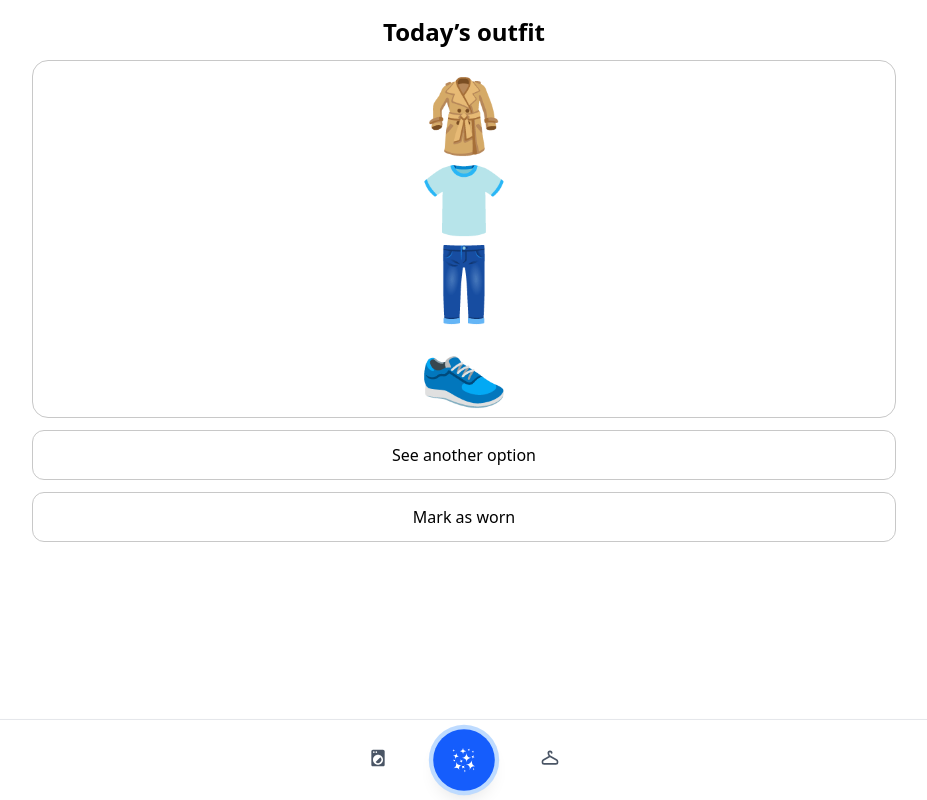
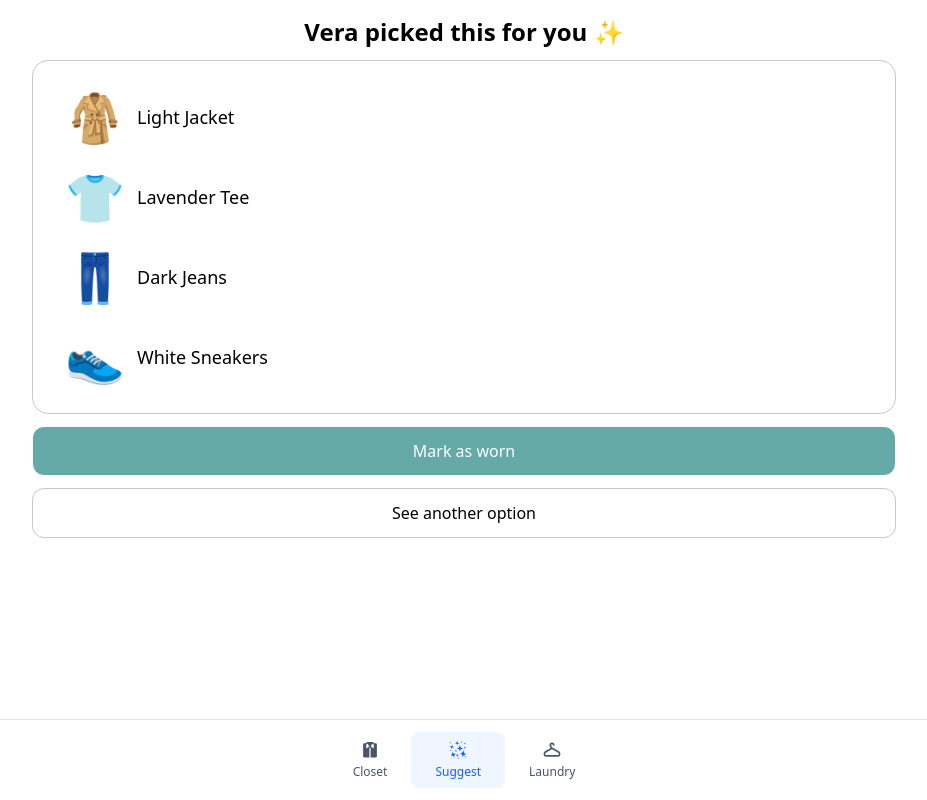
Before and after one commit to arnaudober/vera-personal-stylist, a React (Vite) app: page / in a window 1280 px wide. Shown: the whole page, without its empty margins (176-1103 px from the left). Built offline with nearby package versions, Linux system fonts and the light colour scheme; no server answers.

Commit message:
Enhanced UI and functionality: added category filtering on the closet page, improved outfit suggestion layout, refined styles, and updated Navbar structure.

```diff
--- a/src/App.css
+++ b/src/App.css
@@ -1,16 +1,14 @@
 :root {
-  --color-primary: #cec9e4;   /* primary */
-  --color-secondary: #f6ecd7; /* secondary */
-  --color-tertiary: #c8c8c8;  /* third (borders, subtle lines) */
-  --color-accent: #65aaa7;    /* accent (cta/buttons) */
+  --color-primary: #cec9e4;
+  --color-secondary: #f6ecd7;
+  --color-tertiary: #c8c8c8;
+  --color-accent: #65aaa7;
 }
 
-/* Panels / cards */
 .card {
   border-color: var(--color-tertiary);
 }
 
-/* Primary action button */
 .btn-accent {
   background-color: var(--color-accent);
   color: #ffffff;
@@ -23,29 +21,22 @@
   filter: brightness(0.9);
 }
 
-/* Secondary/ghost button */
 .btn-ghost {
   background-color: transparent;
   border-color: var(--color-tertiary);
   transition: background-color 120ms ease-in-out, color 120ms ease-in-out;
 }
-.btn-ghost:hover {
-  background-color: var(--color-secondary);
-}
 
-/* Muted text */
 .text-muted {
   color: #555555;
 }
 
-/* Pills */
 .pill {
   border-color: var(--color-tertiary);
   color: #555555;
   background: transparent;
 }
 
-/* Tailwind ring color integration for primary */
 .ring-primary {
   --tw-ring-color: var(--color-primary);
 }
--- a/src/components/navbar.tsx
+++ b/src/components/navbar.tsx
@@ -2,8 +2,8 @@ import {Link} from "react-router-dom";
 import {useState} from "react";
 import {TbHanger} from "react-icons/tb";
 import {GiSparkles} from "react-icons/gi";
-import { MdLocalLaundryService } from "react-icons/md";
-import { FaCheck } from "react-icons/fa";
+import {FaCheck} from "react-icons/fa";
+import {PiShirtFoldedFill} from "react-icons/pi";
 
 
 interface NavbarProps {
@@ -16,6 +16,26 @@ export default function Navbar({active, onLaundryDone}: NavbarProps) {
 
     return (<nav className="fixed bottom-0 left-0 right-0 bg-white border-t border-gray-200 px-4 py-3 shadow-lg">
         <div className="flex items-center justify-center max-w-sm mx-auto">
+            <Link
+                to="/closet"
+                className={`flex flex-col items-center justify-center px-6 py-2 rounded-lg transition-colors ${active === "closet" ? "text-blue-600 bg-blue-50" : "text-gray-600 hover:text-gray-900 hover:bg-gray-50"}`}
+                aria-current={active === "closet" ? "page" : undefined}
+                aria-label="Open closet page"
+            >
+                <div className="text-xl mb-1"><PiShirtFoldedFill className="text-xl"/></div>
+                <span className="text-xs font-medium">Closet</span>
+            </Link>
+
+            <Link
+                to="/"
+                className={`flex flex-col items-center justify-center px-6 py-2 rounded-lg transition-colors ${active === "home" ? "text-blue-600 bg-blue-50" : "text-gray-600 hover:text-gray-900 hover:bg-gray-50"}`}
+                aria-current={active === "home" ? "page" : undefined}
+                aria-label="Open home page - Today's outfit suggestions"
+            >
+                <div className="text-xl mb-1"><GiSparkles className="text-xl"/></div>
+                <span className="text-xs font-medium">Suggest</span>
+            </Link>
+
             <button
                 onClick={() => {
                     onLaundryDone();
@@ -27,27 +47,10 @@ export default function Navbar({active, onLaundryDone}: NavbarProps) {
                 title="Mark all worn items as clean"
             >
                 <div className="text-xl mb-1">
-                    {laundryJustDone ? <FaCheck className="text-xl"/> : <MdLocalLaundryService className="text-xl"/>}
+                    {laundryJustDone ? <FaCheck className="text-xl"/> : <TbHanger className="text-xl"/>}
                 </div>
+                <span className="text-xs font-medium">Laundry</span>
             </button>
-
-            <Link
-                to="/"
-                className={`flex justify-center items-center mx-6 w-14 h-14 rounded-full shadow-lg transition-all ${active === "home" ? "bg-blue-600 text-white ring-4 ring-blue-200 scale-110" : "bg-blue-600 text-white hover:bg-blue-700 hover:shadow-xl"}`}
-                aria-current={active === "home" ? "page" : undefined}
-                aria-label="Open home page - Today's outfit suggestions"
-            >
-                <GiSparkles className="text-2xl"/>
-            </Link>
-
-            <Link
-                to="/closet"
-                className={`flex flex-col items-center justify-center px-6 py-2 rounded-lg transition-colors ${active === "closet" ? "text-blue-600 bg-blue-50" : "text-gray-600 hover:text-gray-900 hover:bg-gray-50"}`}
-                aria-current={active === "closet" ? "page" : undefined}
-                aria-label="Open closet page"
-            >
-                <div className="text-xl mb-1"><TbHanger className="text-xl"/></div>
-            </Link>
         </div>
     </nav>);
 }
--- a/src/model.ts
+++ b/src/model.ts
@@ -17,3 +17,11 @@ export type Outfit = {
     outerwear?: ClothingItem;
     accessory?: ClothingItem;
 };
+
+export const categories: { value: Category; label: string; }[] = [
+    { value: 'top', label: 'Tops' },
+    { value: 'bottom', label: 'Bottoms' },
+    { value: 'footwear', label: 'Footwear' },
+    { value: 'outerwear', label: 'Outerwear' },
+    { value: 'accessory', label: 'Accessories' }
+];
--- a/src/pages/closet.tsx
+++ b/src/pages/closet.tsx
@@ -1,21 +1,74 @@
+import {useState} from "react";
 import {useCloset} from "../hooks/useCloset.ts";
 import {ClothingCard} from "../components/clothing-card";
 import Navbar from "../components/navbar.tsx";
+import {categories, type Category} from "../model.ts";
 
 export default function Closet() {
     const {items, toggleClean, markLaundryDone} = useCloset();
+    const [selectedCategory, setSelectedCategory] = useState<Category | null>(null);
+
+    const filteredItems = selectedCategory === null
+        ? items
+        : items.filter(item => item.category === selectedCategory);
+
+    const selectCategory = (category: Category) => {
+        setSelectedCategory(prev => prev === category ? null : category);
+    };
 
     return (
-        <div className="mx-auto max-w-4xl p-4 pb-24">
+        <>
+            <div className="mx-auto max-w-4xl p-4 pb-0">
                 <div className="mb-3">
                     <h2 className="text-2xl font-semibold text-center">Your closet</h2>
                 </div>
+            </div>
 
-            {/* TODO: Add a filter bar for categories */}
+            <div className="pl-4">
+                <div
+                    className="overflow-x-auto"
+                    style={{
+                        scrollbarWidth: 'none',
+                        msOverflowStyle: 'none',
+                        WebkitScrollbar: { display: 'none' }
+                    }}
+                >
+                    <div className="flex" style={{ minWidth: 'max-content' }}>
+                        <button
+                            onClick={() => setSelectedCategory(null)}
+                            className={`
+                                px-4 py-2 rounded-xl text-sm font-medium transition-all whitespace-nowrap
+                                ${selectedCategory === null
+                                    ? 'bg-gray-100 text-gray-700'
+                                    : 'text-gray-700'
+                                }
+                            `}
+                        >
+                            All
+                        </button>
+                        {categories.map(({ value, label }) => (
+                            <button
+                                key={value}
+                                onClick={() => selectCategory(value)}
+                                className={`
+                                    px-4 py-2 rounded-xl text-sm font-medium transition-all whitespace-nowrap
+                                    ${selectedCategory === value
+                                        ? 'bg-gray-100  text-gray-700'
+                                        : 'text-gray-700'
+                                    }
+                                `}
+                            >
+                                {label}
+                            </button>
+                        ))}
+                    </div>
+                </div>
+            </div>
 
+            <div className="mx-auto max-w-4xl p-4 pb-24">
                 <div className="rounded-2xl">
                     <div className="grid grid-cols-1 gap-3 md:grid-cols-2">
-                    {items.map(item => (
+                        {filteredItems.map(item => (
                             <ClothingCard key={item.id} item={item} onToggleClean={toggleClean}/>
                         ))}
                     </div>
@@ -23,5 +76,6 @@ export default function Closet() {
 
                 <Navbar active="closet" onLaundryDone={markLaundryDone} />
             </div>
+        </>
     );
 }
--- a/src/pages/home.tsx
+++ b/src/pages/home.tsx
@@ -92,23 +92,27 @@ export default function Home() {
 
     return (<div className="mx-auto max-w-4xl p-4 pb-24">
         <div className="mb-3">
-            <h2 className="text-2xl font-semibold text-center">Today’s outfit</h2>
+            <h2 className="text-2xl font-semibold text-center">Vera picked this for you ✨</h2>
         </div>
 
         <div className="rounded-2xl border card p-4">
             {todayOutfit ? (<div>
-                <div className="flex flex-col gap-3">
-                    {todayOutfit.outerwear ? (<div className="flex items-center justify-center p-0 card">
-                        <div className="text-6xl sm:text-7xl">{todayOutfit.outerwear.emoji ?? "🧥"}</div>
+                <div className="flex flex-col">
+                    {todayOutfit.outerwear ? (<div className="flex items-center gap-3 p-4 card">
+                        <div className="text-4xl sm:text-5xl">{todayOutfit.outerwear.emoji ?? "🧥"}</div>
+                        <div className="text-lg font-medium">{todayOutfit.outerwear.name}</div>
                     </div>) : null}
-                    {todayOutfit.top ? (<div className="flex items-center justify-center p-0 card">
-                        <div className="text-6xl sm:text-7xl">{todayOutfit.top.emoji ?? "👚"}</div>
+                    {todayOutfit.top ? (<div className="flex items-center gap-3 p-4 card">
+                        <div className="text-4xl sm:text-5xl">{todayOutfit.top.emoji ?? "👚"}</div>
+                        <div className="text-lg font-medium">{todayOutfit.top.name}</div>
                     </div>) : null}
-                    {todayOutfit.bottom ? (<div className="flex items-center justify-center p-0 card">
-                        <div className="text-6xl sm:text-7xl">{todayOutfit.bottom.emoji ?? "👖"}</div>
+                    {todayOutfit.bottom ? (<div className="flex items-center gap-3 p-4 card">
+                        <div className="text-4xl sm:text-5xl">{todayOutfit.bottom.emoji ?? "👖"}</div>
+                        <div className="text-lg font-medium">{todayOutfit.bottom.name}</div>
                     </div>) : null}
-                    {todayOutfit.footwear ? (<div className="flex items-center justify-center p-0 card">
-                        <div className="text-6xl sm:text-7xl">{todayOutfit.footwear.emoji ?? "👟"}</div>
+                    {todayOutfit.footwear ? (<div className="flex items-center gap-3 p-4 card">
+                        <div className="text-4xl sm:text-5xl">{todayOutfit.footwear.emoji ?? "👟"}</div>
+                        <div className="text-lg font-medium">{todayOutfit.footwear.name}</div>
                     </div>) : null}
                 </div>
             </div>) : (<div className="text-muted">
@@ -120,17 +124,17 @@ export default function Home() {
 
         <div className="mt-3 flex flex-col gap-3">
             <button
+                onClick={onMarkAsWorn}
+                disabled={!todayOutfit}
+                className="w-full rounded-xl border px-4 py-3 btn-accent disabled:opacity-60 disabled:cursor-not-allowed"
+            >
+                Mark as worn
+            </button>
+            <button
                 onClick={onSeeAnotherOption}
                 className="w-full rounded-xl border px-4 py-3 btn-ghost"
             >
                 See another option
-            </button>
-            <button
-                onClick={onMarkAsWorn}
-                disabled={!todayOutfit}
-                className="w-full rounded-xl border px-4 py-3 btn-ghost disabled:opacity-60 disabled:cursor-not-allowed"
-            >
-                Mark as worn
             </button>
         </div>
 
```
Lines whose indentation alone changed are shown as unchanged.
